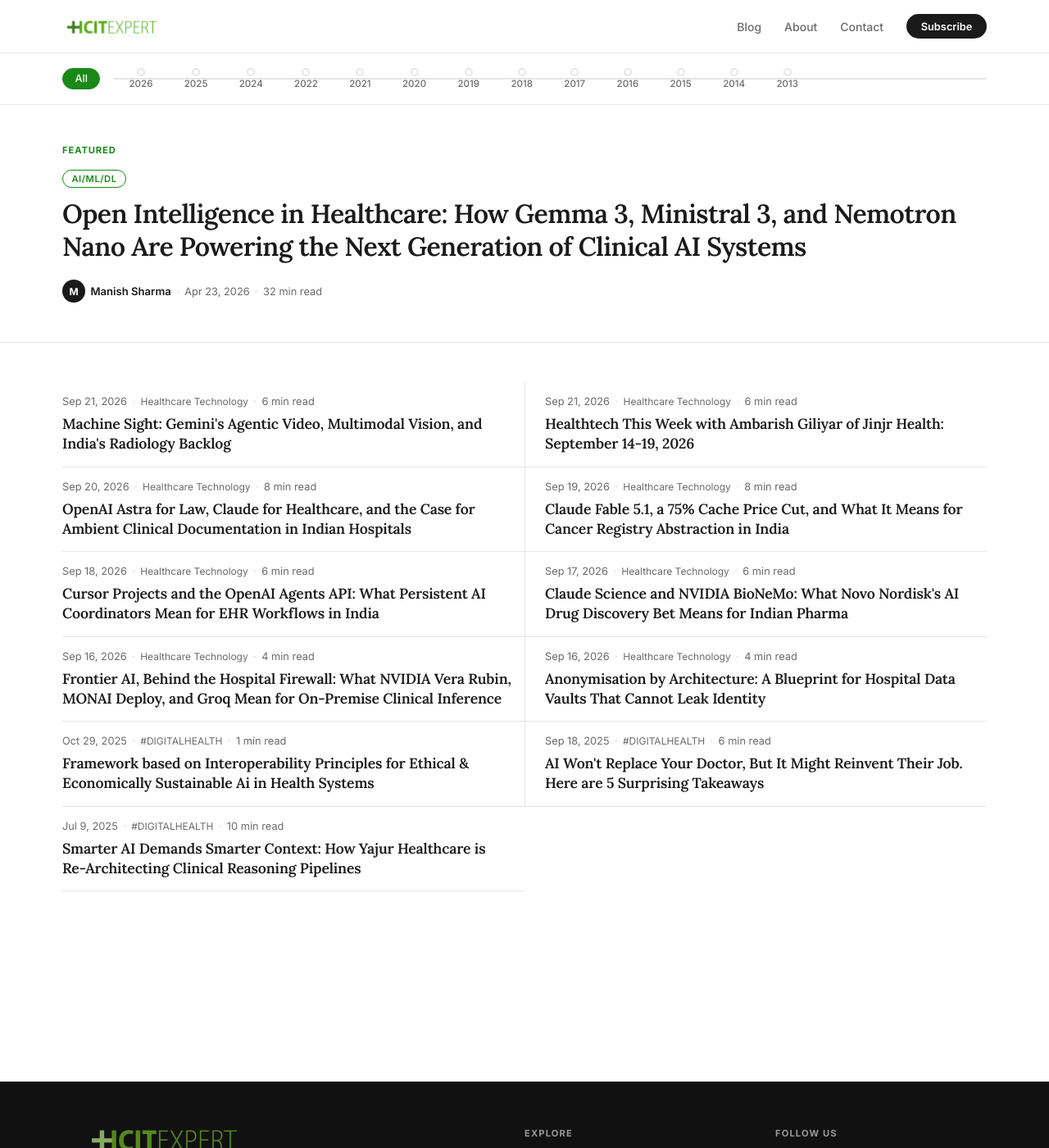
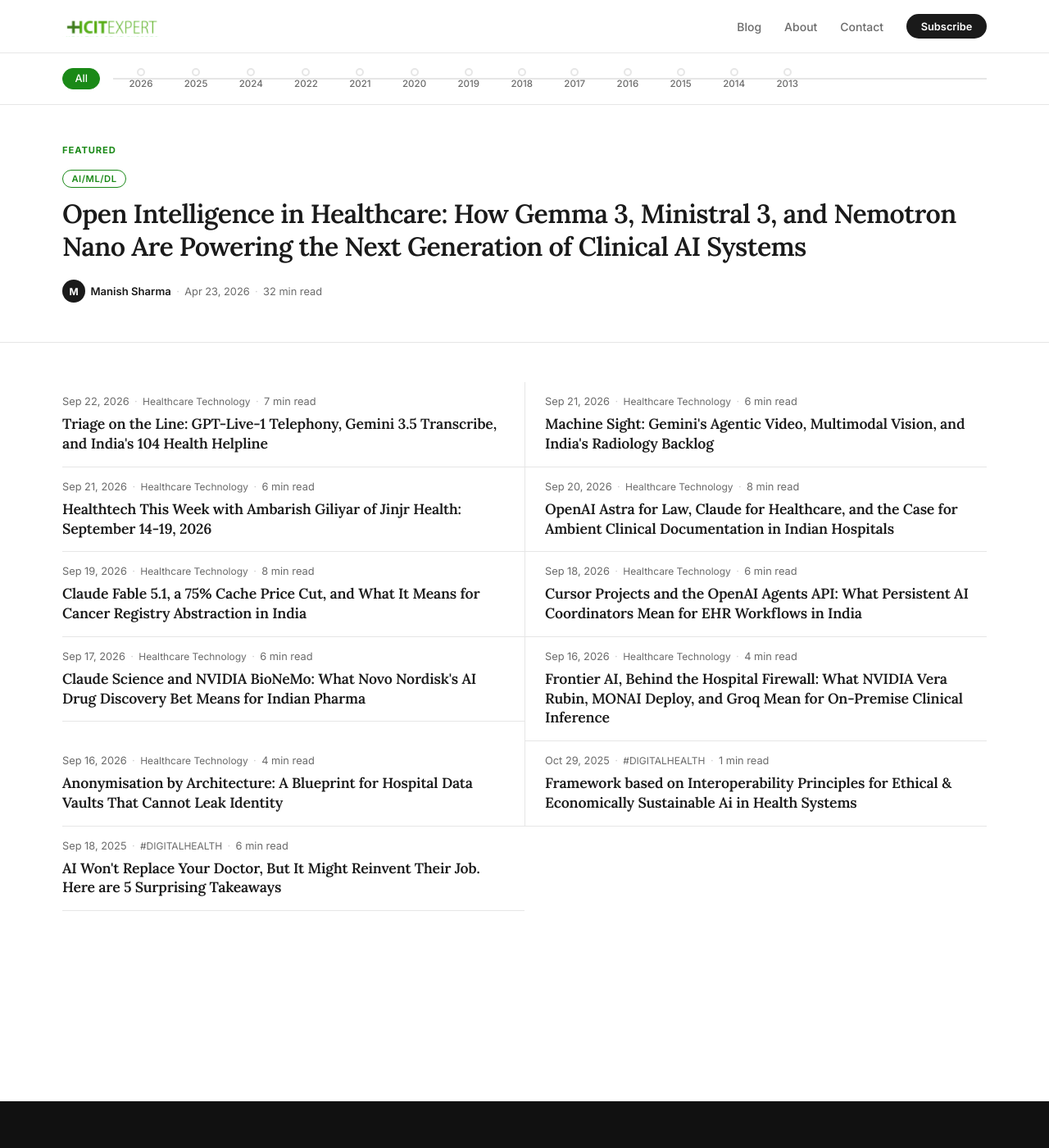
Before and after one commit to msharmas-yajur/hcitexpert-com, a Jekyll site: the page built from index.html, in a window 1280 px wide and 1400 px high. Shown: the whole window at 82% size. Built offline with Jekyll 4.4.1, drawn with Linux system fonts in a browser that asks for light colours; the list of posts is cut into pages by our own code; part of the change alters nothing that is shown.

Commit message:
post: Clinical Frontier 2026-09-22 - triage-virtual-nursing
Publishes Issue 007 on GPT-Live-1 telephony + Gemini 3.5 Transcribe applied to
India's 104 health helpline triage model. Also carries forward Issues 004-006
and the Sept 21 healthtech roundup which were committed in a prior detached HEAD
session but had not been pushed to origin/main.

Co-Authored-By: Claude Sonnet 4.6 <noreply@anthropic.com>
Claude-Session: https://claude.ai/code/session_01D4GzJbATimm2hJWPc1Rtr9

```diff
--- a/_data/clinical_frontier_covered.yml
+++ b/_data/clinical_frontier_covered.yml
@@ -81,3 +81,13 @@ covered:
       - https://medicalbuyer.co.in/indias-radiologist-to-patient-ratio-dismally-low-at-1100000/
       - https://www.thelancet.com/journals/lansea/article/PIIS2772-3682(23)00055-0/fulltext
       - https://pmc.ncbi.nlm.nih.gov/articles/PMC10703224/
+  - date: 2026-09-22
+    slug: 2026-09-22-gpt-live-1-telephony-voice-triage-india-104-helpline
+    angle: triage-virtual-nursing
+    models: ["GPT-Live-1 (OpenAI)", "Gemini 3.5 Transcribe (Google)"]
+    sources:
+      - https://openai.com/index/introducing-gpt-live-1-in-the-api/
+      - https://blog.google/innovation-and-ai/models-and-research/gemini-models/gemini-3-5-transcribe/
+      - https://ai.google.dev/gemini-api/docs/models/gemini-3.5-transcribe
+      - https://nhm.maharashtra.gov.in/en/scheme/health-advice-call-center-toll-free-104/
+      - https://nhm.gov.in/index1.php?lang=1&level=1&sublinkid=150&lid=226
--- /dev/null
+++ b/_posts/2026-09-22-gpt-live-1-telephony-voice-triage-india-104-helpline.md
@@ -0,0 +1,99 @@
+---
+title: "Triage on the Line: GPT-Live-1 Telephony, Gemini 3.5 Transcribe, and India's 104 Health Helpline"
+date: '2026-09-22 19:00:00 +0530'
+author: Manish Sharma
+description: "The Clinical Frontier, Issue 007. OpenAI launched GPT-Live-1 in the API on September 10, 2026, a full-duplex voice model with telephony support at five cents per minute. Google shipped Gemini 3.5 Transcribe in August, covering 85-plus languages with speaker diarisation. India already has the proof-of-concept: the 104 health helpline, which triages callers across multiple states over a regular phone call. Here is what these two releases mean for AI-assisted triage in a country where the phone line is the last mile of healthcare."
+keywords: "voice triage AI India, GPT-Live-1 telephony API, Gemini 3.5 Transcribe languages, 104 health helpline India, AI triage India NHM, ASHA workers AI, virtual nursing India, DPDP Act voice recordings healthcare, multilingual health AI India, OpenAI voice API healthcare, NHM 104 helpline triage, India rural healthcare AI"
+image: /assets/images/logo.png
+reading_time: "6 min read"
+categories:
+  - Healthcare Technology
+  - AI/ML/DL
+tags:
+  - Voice AI
+  - Triage
+  - Virtual Nursing
+  - GPT-Live-1
+  - Gemini Transcribe
+  - 104 Helpline
+  - ASHA Workers
+  - DPDP Act
+  - NHM
+  - India Health IT
+  - Multilingual AI
+mentions:
+  - name: "GPT-Live-1 in the API"
+    description: "OpenAI launched GPT-Live-1 on September 10, 2026, bringing full-duplex voice conversations to the API with telephony support for phone calls. The model can listen and speak simultaneously, handle background noise, and delegate reasoning and tool calls to a backend model such as GPT-6 Astra or a third-party model. Pricing is five cents per minute, billed per second."
+    url: "https://openai.com/index/introducing-gpt-live-1-in-the-api/"
+  - name: "Gemini 3.5 Transcribe"
+    description: "Google's speech-to-text model announced in August 2026, available in the Gemini API. Supports 85-plus languages with automatic language detection, speaker diarisation, code-switching support within sentences, and custom vocabulary of up to 1,000 domain-specific terms."
+    url: "https://blog.google/innovation-and-ai/models-and-research/gemini-models/gemini-3-5-transcribe/"
+  - name: "Anthropic Life Sciences Verification Program"
+    description: "Announced September 17, 2026. Gives verified life science teams access to Anthropic's Mythos, Opus, and Sonnet models with safeguards calibrated for biology-related tasks including clinical development and manufacturing, covering use cases currently restricted in generally available models."
+    url: "https://www.anthropic.com/news/life-sciences-verification-program"
+faq:
+  - q: "What is GPT-Live-1 and why does its telephony support matter for healthcare?"
+    a: "GPT-Live-1 is a full-duplex voice model that OpenAI released in the API on September 10, 2026. Full-duplex means it can listen and speak at the same time, the way people do on a natural phone call, rather than taking turns. The telephony support matters specifically because it enables developers to deploy voice agents on regular phone calls, not just smartphone apps. In healthcare, and especially in India, millions of people who cannot use an app or access a broadband connection can still receive a phone call. Deploying voice triage on a telephony infrastructure that already exists is a very different proposition from building an app and waiting for adoption."
+  - q: "Is AI voice triage a medical diagnosis?"
+    a: "No, and the distinction is not a technicality. A triage system classifies urgency (how quickly someone needs to see a clinician) rather than diagnosing a condition (what is wrong and what to do about it). India's existing 104 health helpline already demonstrates this model: it classifies callers into critical, serious, or stable categories and advises them on next steps. AI augmenting that classification is different from replacing the clinician who decides on treatment. Under India's Medical Device Rules 2017, software that makes a diagnostic or therapeutic claim for a specific disease is a regulated medical device and requires CDSCO clearance. Purpose-built, validated triage tools stay on the right side of that line; a general voice model reading symptoms and naming a diagnosis does not."
+  - q: "What languages does GPT-Live-1 support for Indian healthcare deployments?"
+    a: "OpenAI has stated that GPT-Live-1 is optimised for popular languages in ChatGPT but has not published a comprehensive language list as of the time of writing. Hindi is among the most spoken languages globally, but any health deployment targeting Hindi or other Indic languages should explicitly test language coverage and accuracy before going live. Gemini 3.5 Transcribe, which supports 85-plus languages with automatic detection and code-switching, can serve as the speech-to-text layer in an architecture where GPT-Live-1 handles the voice conversation and a multilingual transcription model handles the recognition layer. Confirming performance on the actual dialect and medical vocabulary of the target population is not optional."
+  - q: "How does the DPDP Act 2023 apply to AI voice calls in healthcare?"
+    a: "Voice calls that include health information are personal data under the Digital Personal Data Protection Act 2023. If the call is recorded for quality assurance, training, or audit, those recordings need a clear purpose, a legal basis for processing, and appropriate retention and deletion policies. Calls involving sensitive health information warrant additional care. The DPDP Act does not prohibit voice-based healthcare services, but it does require that data collection be deliberate, disclosed, and limited to what is needed. An AI triage system that records and stores conversations without explicit informed consent or a documented processing policy creates a compliance exposure, independent of how well the clinical logic works."
+---
+
+> **The Clinical Frontier** · 22 September 2026 · Issue 007
+> A daily briefing on how frontier AI models and hardware land in real healthcare workflows, written for India's health-IT community. No hype, just what changed and what to do about it.
+
+**In this issue**
+
+- OpenAI released [GPT-Live-1](https://openai.com/index/introducing-gpt-live-1-in-the-api/) on September 10, 2026: a full-duplex voice model with telephony support at five cents per minute, billed per second, that delegates deeper reasoning to backend models like GPT-6 Astra.
+- Google shipped [Gemini 3.5 Transcribe](https://blog.google/innovation-and-ai/models-and-research/gemini-models/gemini-3-5-transcribe/) in August: 85-plus languages, automatic language detection, speaker diarisation, and code-switching within sentences.
+- India already has the proof of concept at national scale: the 104 health helpline, which triages callers by phone across multiple states, classifying conditions as critical, serious, or stable.
+- The opportunity is augmenting that triage throughput with voice AI. The guardrails are real: language coverage needs explicit testing for Indic dialects, triage is not diagnosis, and every recorded call is personal data under the DPDP Act 2023.
+
+## What shipped
+
+**[GPT-Live-1](https://openai.com/index/introducing-gpt-live-1-in-the-api/)** is OpenAI's first fully general voice model in the API. The important word in that sentence is telephony. Previous voice-in-the-API experiments required app-level integration; GPT-Live-1 explicitly supports deployment of full-duplex voice agents for phone calls. Full-duplex means both parties can speak and listen at the same time, the natural cadence of a phone call rather than the push-to-talk pattern of older voice assistants. The model handles background noise without breaking the conversation and without narrating every step it is taking, which matters enormously in noisy PHC waiting rooms and crowded ASHA camps.
+
+The architecture is designed around delegation. GPT-Live-1 manages the voice interaction: tone, pace, conversational flow. When a question requires deeper reasoning or a tool call, it passes that sub-task to a backend text model, for instance GPT-6 Astra or any third-party model, then picks up the voice conversation again once the answer comes back. The pricing is five cents per minute, billed per second. Backend model usage is billed separately.
+
+**[Gemini 3.5 Transcribe](https://blog.google/innovation-and-ai/models-and-research/gemini-models/gemini-3-5-transcribe/)** landed in public preview in the Gemini API in August. It is a speech-to-text model that auto-detects 85-plus languages, separates speakers through diarisation, and handles intra-sentence code-switching, the pattern common when a patient describes symptoms in Hindi and then reaches for an English medical term, without any manual configuration. Developers can bias recognition toward up to 1,000 domain-specific terms, covering the clinical vocabulary and drug names that standard consumer speech models miss.
+
+These two releases are complementary. A voice triage architecture can route the speech layer through Gemini 3.5 Transcribe for multilingual recognition, pass the transcript to a reasoning model, then return the response through GPT-Live-1's voice output. Neither release was designed for healthcare; both describe the direction this infrastructure is heading.
+
+## India already has the model: the 104 line
+
+India does not need to invent voice-based health triage. It runs one.
+
+The [104 health helpline](https://nhm.maharashtra.gov.in/en/scheme/health-advice-call-center-toll-free-104/), operated under the National Health Mission, provides non-emergency medical advice over a regular phone call. Callers are classified by urgency (critical, serious, or stable) and advised on whether to seek emergency care, visit a health facility, or manage at home with guidance. The 104 line is active across multiple states including Maharashtra, Assam, Odisha, Telangana, Tamil Nadu, and Rajasthan, among others.
+
+The helpline works because the phone call is the right interface for where most Indians are. It requires no smartphone, no internet connection, no digital literacy. A person in a rural taluka with a two-year-old handset and intermittent network coverage can call 104 as easily as someone with a new flagship phone in Mumbai. The call agent does the language negotiation, the triage logic, and the documentation.
+
+That call agent is also the bottleneck. After-hours coverage is limited by shift staffing. Scale is limited by the number of trained agents, not by demand. Language coverage depends on which languages a particular state helpline has trained its staff for. In states with many tribal or regional dialects, the gap between patient vocabulary and call agent fluency is real.
+
+AI voice triage does not fix that by replacing the agent. It fixes it by changing what the agent handles and when. A voice model working the first level of the interaction, confirming the caller is not in an emergency, gathering symptoms in a structured way, and triaging clearly non-critical calls, frees the human agent for the ambiguous and urgent cases where clinical judgment is irreplaceable. At minimum, an AI-first layer extends effective after-hours coverage without proportionally expanding the staffing bill.
+
+India's [roughly one million ASHA workers](https://nhm.gov.in/index1.php?lang=1&level=1&sublinkid=150&lid=226) form the last mile of the health system in villages and urban slums. ASHA workers already use phones for community health tracking and referral coordination. A voice decision-support layer that helps an ASHA worker assess urgency before referring a patient, running on a regular phone call, fits the infrastructure they already have rather than waiting for one they do not.
+
+## The guardrails, stated plainly
+
+Three constraints shape what is deployable versus what is a demo.
+
+**1. Triage is not diagnosis.** A triage system classifies urgency; it does not diagnose a condition or prescribe a course of treatment. India's 104 helpline already demonstrates what that means in practice: it tells callers whether to go to the emergency room, the clinic, or stay home with advice. That is a different claim from naming a disease and recommending a drug. Under India's Medical Device Rules 2017, software making a diagnostic or therapeutic claim for a specific disease is a regulated medical device requiring CDSCO clearance. A voice tool that says "this sounds urgent, please visit a doctor today" is in a different regulatory position from one that says "you have bacterial pharyngitis and should take amoxicillin." Build for the first; do not slide toward the second.
+
+**2. Language coverage is not guaranteed.** OpenAI states that GPT-Live-1 is optimised for popular languages in ChatGPT, but has not published a comprehensive list of supported languages as of September 2026. Hindi is among the most spoken languages in the world, and coverage is likely, but any health deployment targeting Hindi, Tamil, Telugu, Bengali, Marathi, or other Indic languages should test explicitly for the specific dialect, the clinical vocabulary, and the audio conditions of the target environment before going live. A voice model that mishears "pet dard" as a medication name is worse than no model. Gemini 3.5 Transcribe's 85-plus language coverage and custom vocabulary support make it a better-documented starting point for the recognition layer while GPT-Live-1 manages the conversation.
+
+**3. Every recorded call is personal data.** Voice calls involving health symptoms are sensitive personal data under the [DPDP Act 2023](https://www.meity.gov.in/content/digital-personal-data-protection-act-2023). Recordings made for training, quality assurance, or compliance audit carry a processing purpose and a retention period that must be stated and enforced. Consent for recording, where not already covered by terms of service, should be explicit and audible to the caller. The DPDP Act does not prohibit voice-based health services; it requires that data collection be deliberate, disclosed, and minimal. An AI triage deployment built without a data governance policy is a liability exposure attached to a clinical tool.
+
+## The takeaway
+
+Two voice model releases in five weeks have changed what a phone call can do in a healthcare system. GPT-Live-1 turns the API into a telephony platform: a developer with a SIP trunk, five cents a minute, and a backend reasoning model can build a voice triage agent that answers calls around the clock, in any language the recognition layer supports. Gemini 3.5 Transcribe gives that agent 85-plus languages and speaker separation out of the box.
+
+India already proved the model works at scale. The 104 helpline has been triaging callers by phone for years. The infrastructure is the phone network, which covers more of India than broadband ever will. The bottleneck is human capacity and shift-constrained operating hours, which is exactly what AI-first layers are designed to address.
+
+The discipline is in the details: language coverage tested on actual dialects, triage logic validated against clinical protocols, data governance in place before a call is recorded, and a human clinician at the end of the escalation path when urgency is real. The capability is here early, and the 104 model is the architecture to build on. Phone-first, not app-first. Clinical guardrails from day one. That is how voice AI earns a place in the health system rather than around it.
+
+---
+
+*The Clinical Frontier is a daily briefing from [HCITExperts](https://hcitexpert.com/). More tomorrow.*
```
